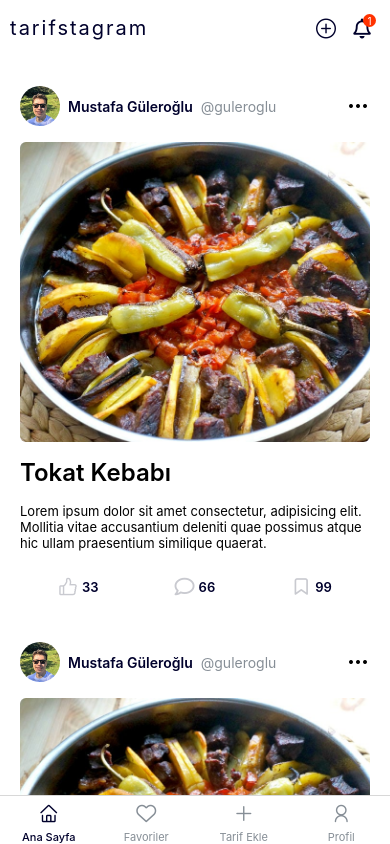
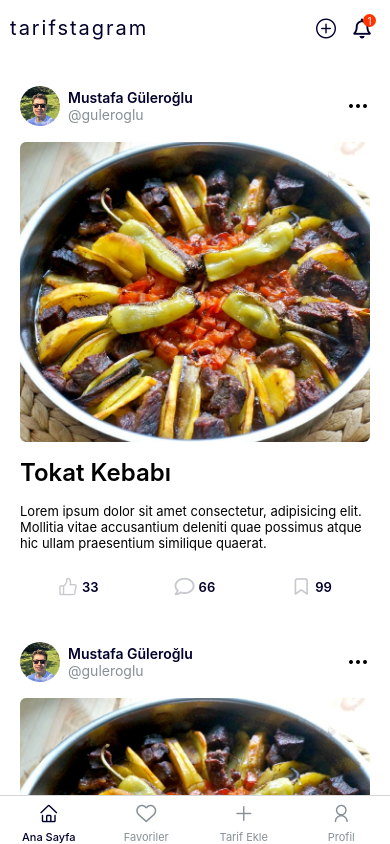
Before and after one commit to guleroglu/tarifstagram, a React Native app: screen /AddResult in a window 390 px wide. Built offline with nearby package versions, Linux system fonts and the light colour scheme.

Commit message:
updated RecipeCardUserInfo.jsx

```diff
--- a/src/components/home/recipeCard/RecipeCardUserInfo.jsx
+++ b/src/components/home/recipeCard/RecipeCardUserInfo.jsx
@@ -8,10 +8,12 @@ export default function RecipeCardUserInfo() {
         className="w-10 h-10 rounded-full"
         source={require("../../../../assets/user.png")}
       />
-      <Text className="text-primary text-[14px] font-semibold">
-        Mustafa Güleroğlu
-      </Text>
-      <Text className="text-secondary">@guleroglu</Text>
+      <View className="flex-col items-start">
+        <Text className="text-primary text-[14px] font-semibold">
+          Mustafa Güleroğlu
+        </Text>
+        <Text className="text-secondary">@guleroglu</Text>
+      </View>
     </View>
   );
 }
```
